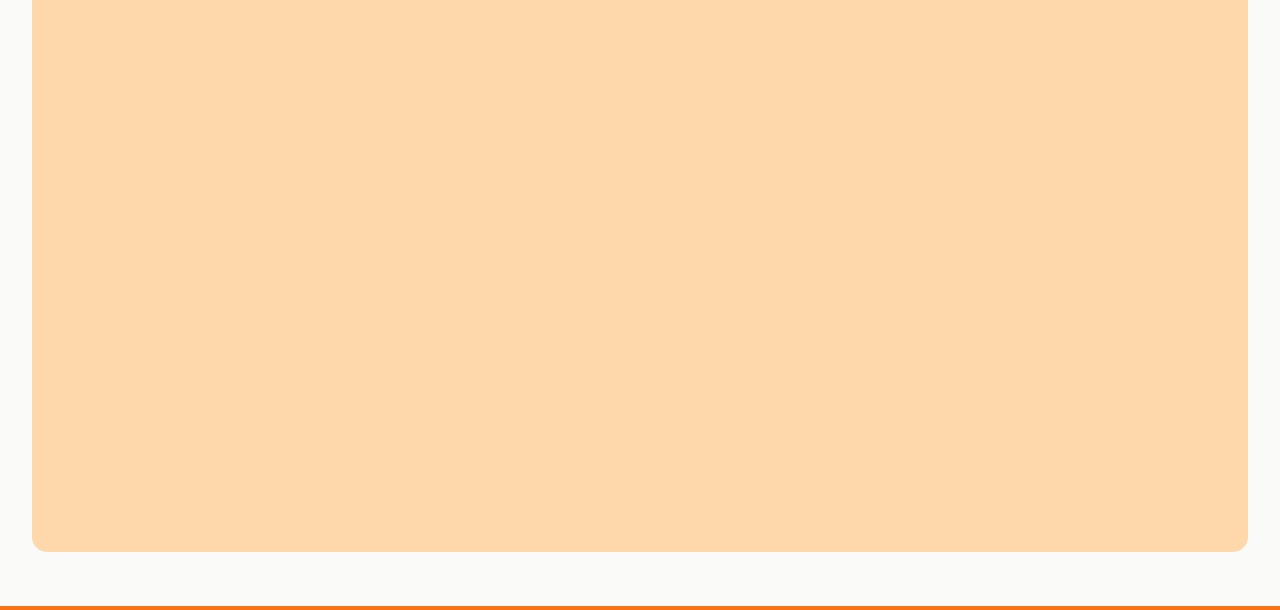
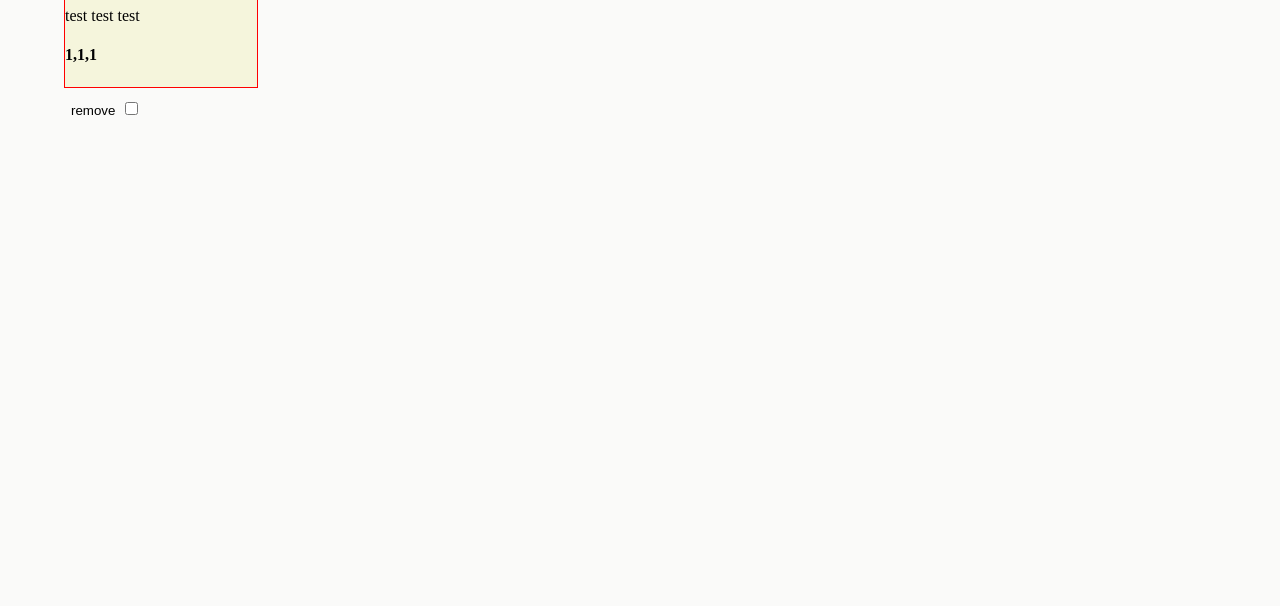
Before and after one commit to Rbr4t/todo-app, a website built with webpack: page dist/index.html in a window 1280 px wide. Shown: the part 194-804 px from the top of the page. Built offline with nearby package versions, Linux system fonts and the light colour scheme; files whose address does not match are found by name.

Commit message:
can tasks working via code

```diff
--- a/src/homepage.js
+++ b/src/homepage.js
@@ -48,7 +48,7 @@ export default function loadHome(){
 
     // add task
     const task = document.createElement('button');
-    task.classList.add('task');
+    task.classList.add('addtask');
     task.textContent = "+";
     buttons.appendChild(task);
 
--- a/src/index.js
+++ b/src/index.js
@@ -3,6 +3,7 @@ import Icon from './checkbox.png'
 import Sun from './sun.png'
 import Moon from './night-mode.png'
 import loadHome from './homepage.js'
+import populate from './populateTask.js'
+
 loadHome()
-console.log("HI!");
-console.log("HI!");
+populate("test", 'test test test', '1,1,1')
--- /dev/null
+++ b/src/populateTask.js
@@ -0,0 +1,27 @@
+export default function populate(title, desc, dueDate){
+    const todo = document.querySelector('.todo');
+
+    // card
+    const div = document.createElement('div');
+    div.classList.add('task');
+    const h1 = document.createElement('h1');
+    h1.textContent = title;
+    const p = document.createElement('p');
+    p.textContent = desc;
+    const h4 = document.createElement('h4');
+    h4.textContent = dueDate;
+    const button = document.createElement('button');
+    button.classList.add('remove');
+    button.textContent = 'remove';
+    const input = document.createElement('input');
+    input.type = 'checkbox';
+    input.classList.add('done');
+
+    div.appendChild(h1)
+    div.appendChild(p)
+    div.appendChild(h4)
+    div.appendChild(button)
+    div.appendChild(input)
+
+    todo.appendChild(div)
+}
--- a/src/style.css
+++ b/src/style.css
@@ -29,35 +29,46 @@ button{
     border: 0;
     background-color: transparent;
 }
-.task {
+.addtask {
     font-size: 60px;
     display: flex;
     align-items: center;
     background-color: white;
     border: 1px solid black
 }
+
+.task {
+    width: 15vw;
+    height: 20vh;
+    background-color: beige;
+
+    border: 1px solid red
+
+}
+.todo {
+    height: 80vh;
+    width: 90%;
+    display: grid;
+    grid-template-columns: 1fr 1fr 1fr 1fr;
+    overflow: auto;
+    gap: 4%;
+}
+
 .buttons{
-    gap: 15px;
+    gap: 15px
 }
 
 .container {
+
     display: flex;
     width: 100%;
     height: 90vh;
-    flex-direction: column;
-    background-color: #fafaf9;
     justify-content: center;
     align-items: center;
-}
-.todo {
-    overflow-x: scroll;
-    overflow-y: hidden;
-    width: 95%;
-    background-color: #fed7aa;
-    height: 85%;
-    border-radius: 15px;
+    background-color: #fafaf9;
 
 }
+
 
 .icon {
     width: 50px;
```
Also changed, not shown: dist/index.html, dist/main.js.
